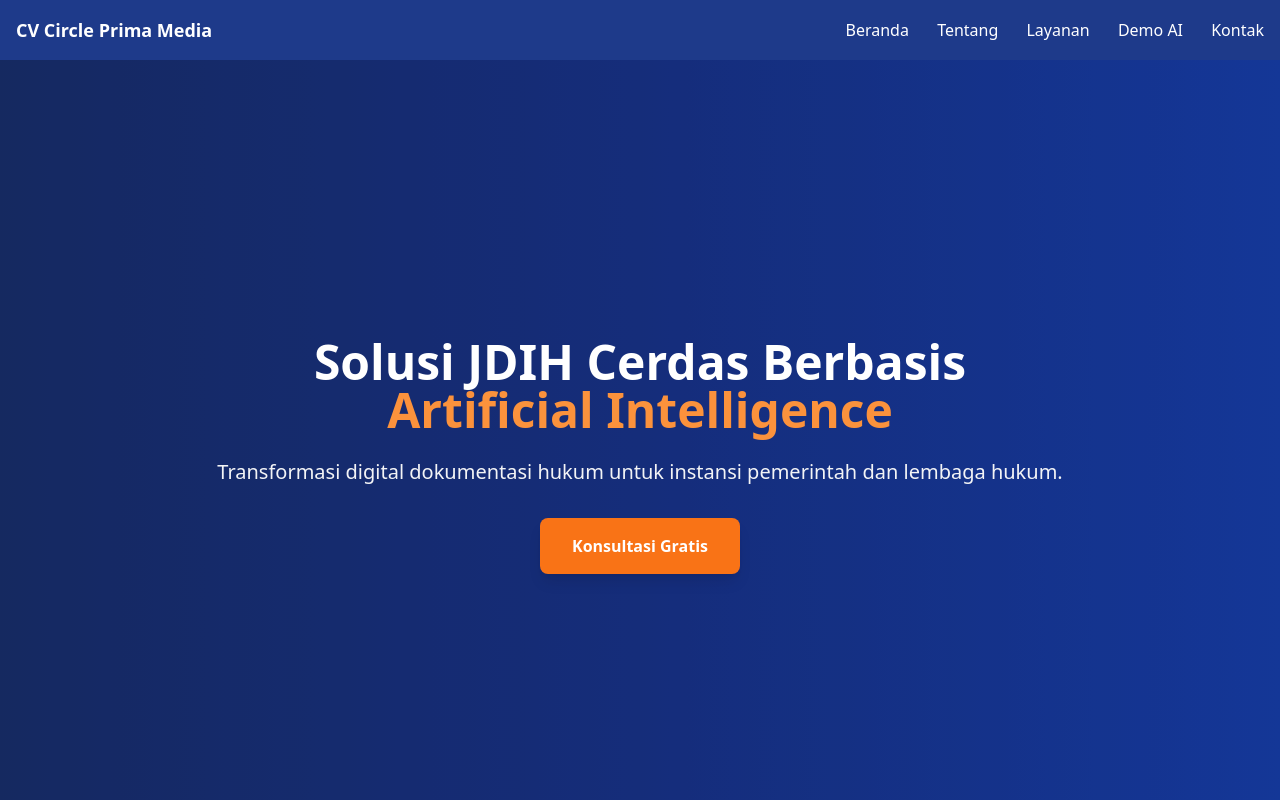
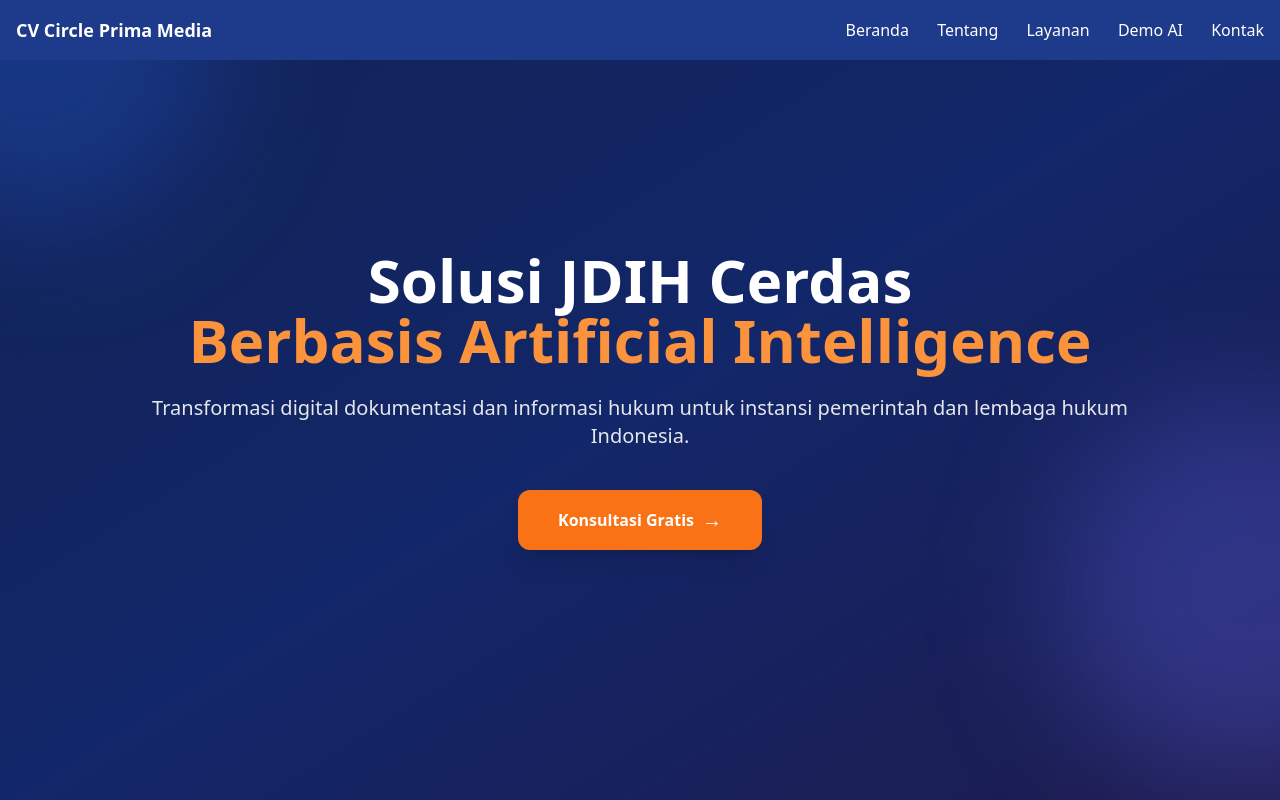
Before and after one commit to pramudyarum/circle-prima-media, a plain HTML site: page index.html in a window 1280 px wide. Shown: the top 800 px of the page. Drawn offline with nearby package versions, Linux system fonts and the light colour scheme.

Commit message:
Update index.html

```diff
--- a/index.html
+++ b/index.html
@@ -1,6 +1,31 @@
 <!DOCTYPE html>
 <html lang="id">
 <head>
+  <style>
+  html { scroll-behavior: smooth; }
+
+  .fade-up {
+    opacity: 0;
+    transform: translateY(20px);
+    animation: fadeUp 1s ease-out forwards;
+  }
+
+  .fade-up-delay-1 {
+    animation-delay: 0.4s;
+  }
+
+  .fade-up-delay-2 {
+    animation-delay: 0.7s;
+  }
+
+  @keyframes fadeUp {
+    to {
+      opacity: 1;
+      transform: translateY(0);
+    }
+  }
+</style>
+
   <meta charset="UTF-8" />
   <meta name="viewport" content="width=device-width, initial-scale=1.0"/>
   <title>CV Circle Prima Media - Solusi JDIH Berbasis AI</title>
@@ -30,31 +55,45 @@
 </header>
 
 <!-- HERO -->
-<section id="home" class="pt-28 min-h-screen relative flex items-center justify-center">
+<!-- HERO PREMIUM -->
+<section id="home" class="relative min-h-screen flex items-center justify-center overflow-hidden">
 
   <!-- Background Gradient -->
-  <div class="absolute inset-0 bg-gradient-to-r from-blue-900 via-blue-800 to-blue-700"></div>
+  <div class="absolute inset-0 bg-gradient-to-br from-blue-900 via-blue-800 to-indigo-900"></div>
 
-  <!-- Overlay Gelap -->
-  <div class="absolute inset-0 bg-black/30"></div>
+  <!-- Subtle Overlay -->
+  <div class="absolute inset-0 bg-black/40"></div>
+
+  <!-- Decorative Blur -->
+  <div class="absolute -top-40 -left-40 w-96 h-96 bg-blue-600/30 rounded-full blur-3xl"></div>
+  <div class="absolute top-1/2 -right-40 w-96 h-96 bg-indigo-500/30 rounded-full blur-3xl"></div>
 
   <!-- Content -->
-  <div class="relative z-10 max-w-4xl mx-auto text-center px-4 text-white">
-    <h2 class="text-4xl md:text-5xl font-bold mb-6">
-      Solusi JDIH Cerdas Berbasis<br>
-      <span class="text-orange-400">Artificial Intelligence</span>
-    </h2>
-    <p class="mb-8 text-lg md:text-xl text-gray-100">
-      Transformasi digital dokumentasi hukum untuk instansi pemerintah dan lembaga hukum.
+  <div class="relative z-10 max-w-5xl mx-auto text-center px-6 text-white">
+
+    <h1 class="text-4xl md:text-6xl font-bold leading-tight fade-up">
+      Solusi JDIH Cerdas<br>
+      <span class="text-orange-400">
+        Berbasis Artificial Intelligence
+      </span>
+    </h1>
+
+    <p class="mt-6 text-lg md:text-xl text-gray-200 fade-up fade-up-delay-1">
+      Transformasi digital dokumentasi dan informasi hukum
+      untuk instansi pemerintah dan lembaga hukum Indonesia.
     </p>
-    <a href="#contact"
-       class="inline-block bg-orange-500 hover:bg-orange-600 px-8 py-4 rounded-lg font-semibold shadow-lg transition">
-      Konsultasi Gratis
-    </a>
+
+    <div class="mt-10 fade-up fade-up-delay-2">
+      <a href="#contact"
+         class="inline-flex items-center gap-2 bg-orange-500 hover:bg-orange-600 px-10 py-4 rounded-xl font-semibold shadow-xl transition duration-300">
+        Konsultasi Gratis
+        <span class="text-xl">→</span>
+      </a>
+    </div>
+
   </div>
 
 </section>
-
 
 <!-- ABOUT -->
 <section id="about" class="max-w-6xl mx-auto py-16 px-4 bg-white mt-10 rounded shadow">
```
